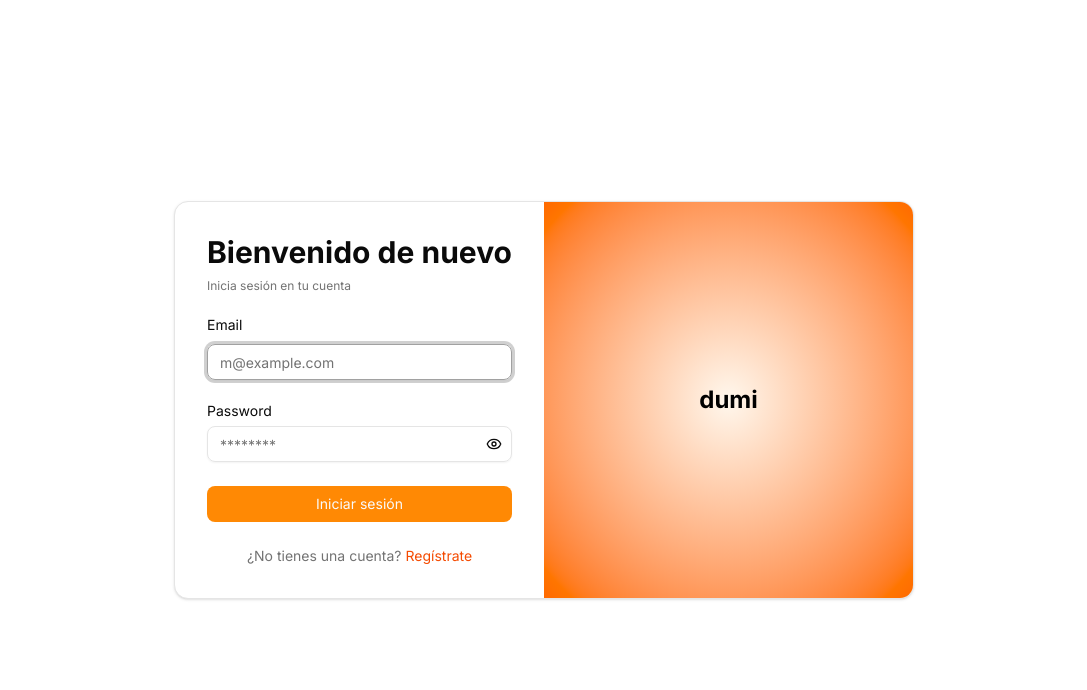
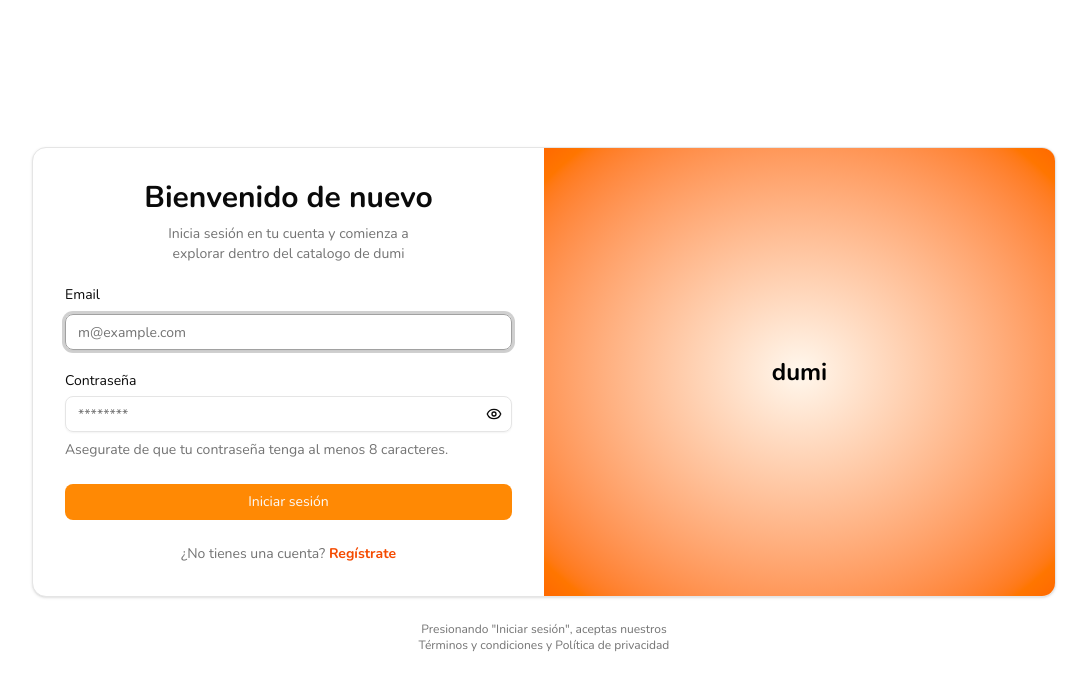
Before and after one commit to jeancdevx/frontend-agile-project, a Next.js app: page /sign-in in a window 1280 px wide. Shown: the top 690 px of the page, without its empty margins (96-1183 px from the left). Built offline with nearby package versions, Linux system fonts and the light colour scheme.

Commit message:
feat(auth): refactor sign-in view

```diff
--- a/app/(auth)/(routes)/sign-in/page.tsx
+++ b/app/(auth)/(routes)/sign-in/page.tsx
@@ -1,4 +1,4 @@
-import { SignInView } from '@/modules/auth/ui/views/sign-in-view'
+import { SignInView } from '@/modules/auth/ui/views'
 
 export default function SignInPage() {
   return <SignInView />
--- a/app/layout.tsx
+++ b/app/layout.tsx
@@ -1,9 +1,9 @@
 import type { Metadata } from 'next'
-import { Inter } from 'next/font/google'
+import { Nunito } from 'next/font/google'
 
 import '@/styles/globals.css'
 
-const inter = Inter({
+const nunito = Nunito({
   subsets: ['latin'],
   weight: ['400', '700', '900']
 })
@@ -20,7 +20,7 @@ export default function RootLayout({
 }>) {
   return (
     <html lang='es'>
-      <body className={`${inter.className} antialiased`}>{children}</body>
+      <body className={`${nunito.className} antialiased`}>{children}</body>
     </html>
   )
 }
--- a/modules/auth/ui/schemas.ts
+++ b/modules/auth/ui/schemas.ts
@@ -1,6 +1,8 @@
 import { z } from 'zod'
 
 export const signInFormSchema = z.object({
-  email: z.email().min(1, 'Email is required'),
-  password: z.string().min(1, 'Password is required')
+  email: z.email().min(1, 'El email es obligatorio'),
+  password: z.string().min(1, 'La contraseña es obligatoria')
 })
+
+export type SignInFormValues = z.infer<typeof signInFormSchema>
--- /dev/null
+++ b/modules/auth/ui/views/index.ts
@@ -0,0 +1 @@
+export * from './sign-in-view'
--- a/modules/auth/ui/views/sign-in-view.tsx
+++ b/modules/auth/ui/views/sign-in-view.tsx
@@ -10,7 +10,6 @@ import { EyeIcon, EyeOffIcon, OctagonAlertIcon } from 'lucide-react'
 
 import { zodResolver } from '@hookform/resolvers/zod'
 import { useForm } from 'react-hook-form'
-import { z } from 'zod'
 
 import { cn } from '@/lib/utils'
 
@@ -20,6 +19,7 @@ import { Card, CardContent } from '@/components/ui/card'
 import {
   Form,
   FormControl,
+  FormDescription,
   FormField,
   FormItem,
   FormLabel,
@@ -27,7 +27,7 @@ import {
 } from '@/components/ui/form'
 import { Input } from '@/components/ui/input'
 
-import { signInFormSchema } from '../schemas'
+import { signInFormSchema, SignInFormValues } from '../schemas'
 
 const SignInView = () => {
   const router = useRouter()
@@ -36,7 +36,7 @@ const SignInView = () => {
   const [pending, setPending] = useState<boolean>(false)
   const [showPassword, setShowPassword] = useState<boolean>(false)
 
-  const form = useForm<z.infer<typeof signInFormSchema>>({
+  const form = useForm<SignInFormValues>({
     resolver: zodResolver(signInFormSchema),
     defaultValues: {
       email: '',
@@ -44,21 +44,22 @@ const SignInView = () => {
     }
   })
 
-  const onSubmit = (data: z.infer<typeof signInFormSchema>) => {
+  const onSubmit = (data: SignInFormValues) => {
     console.log(data)
   }
 
   return (
-    <div className='flex flex-col gap-6'>
+    <div className='flex w-full flex-col gap-6'>
       <Card className='overflow-hidden p-0'>
         <CardContent className='grid p-0 lg:grid-cols-2'>
           <Form {...form}>
             <form className='p-6 lg:p-8' onSubmit={form.handleSubmit(onSubmit)}>
               <div className='flex flex-col gap-6'>
-                <div className='flex flex-col gap-y-2'>
+                <div className='flex flex-col gap-y-2 text-center'>
                   <h1 className='text-3xl font-bold'>Bienvenido de nuevo</h1>
-                  <p className='text-muted-foreground text-sm font-medium text-balance md:text-xs'>
-                    Inicia sesión en tu cuenta
+                  <p className='text-muted-foreground text-sm font-medium text-balance'>
+                    Inicia sesión en tu cuenta y comienza a explorar dentro del
+                    catalogo de dumi
                   </p>
                 </div>
 
@@ -69,6 +70,7 @@ const SignInView = () => {
                     render={({ field }) => (
                       <FormItem className='grid gap-3'>
                         <FormLabel>Email</FormLabel>
+
                         <FormControl>
                           <Input
                             autoFocus
@@ -90,7 +92,8 @@ const SignInView = () => {
                     name='password'
                     render={({ field }) => (
                       <FormItem>
-                        <FormLabel>Password</FormLabel>
+                        <FormLabel>Contraseña</FormLabel>
+
                         <FormControl>
                           <div className='relative'>
                             <Input
@@ -117,7 +120,13 @@ const SignInView = () => {
                             </Button>
                           </div>
                         </FormControl>
+
                         <FormMessage />
+
+                        <FormDescription>
+                          Asegurate de que tu contraseña tenga al menos 8
+                          caracteres.
+                        </FormDescription>
                       </FormItem>
                     )}
                   />
@@ -147,7 +156,7 @@ const SignInView = () => {
                     <Link
                       href='/sign-up'
                       className={cn(
-                        'font-medium text-orange-600',
+                        'font-semibold text-orange-600',
                         pending && 'pointer-events-none'
                       )}
                     >
@@ -164,6 +173,13 @@ const SignInView = () => {
           </div>
         </CardContent>
       </Card>
+
+      <div className='text-muted-foreground text-center text-xs font-medium text-balance [&_a]:hover:text-orange-500'>
+        <p>Presionando &quot;Iniciar sesión&quot;, aceptas nuestros</p>
+        <a href='#'>Términos y condiciones</a>
+        <span> y </span>
+        <a href='#'>Política de privacidad</a>
+      </div>
     </div>
   )
 }
```
Also changed, not shown: public/logo.svg (added).
